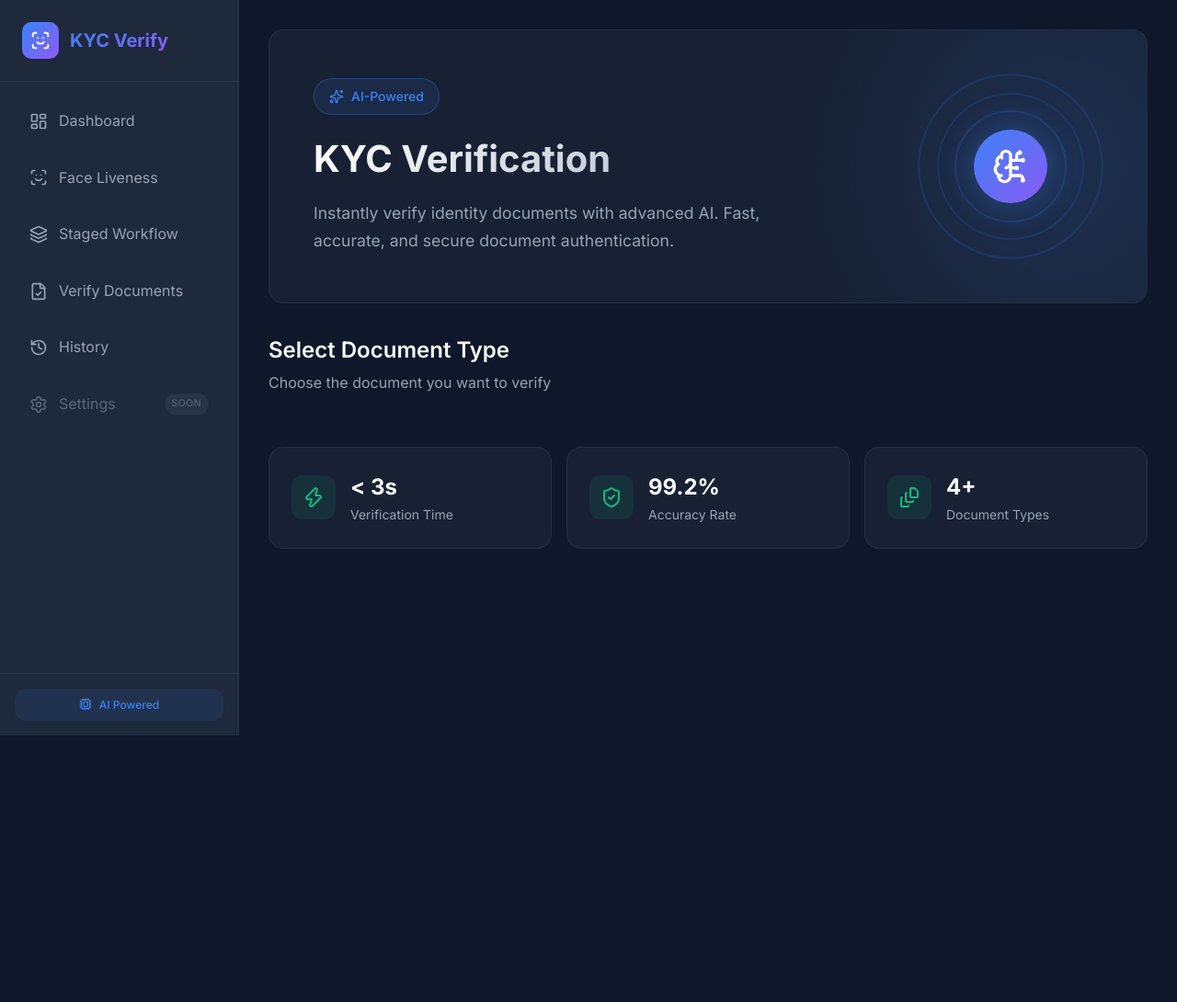
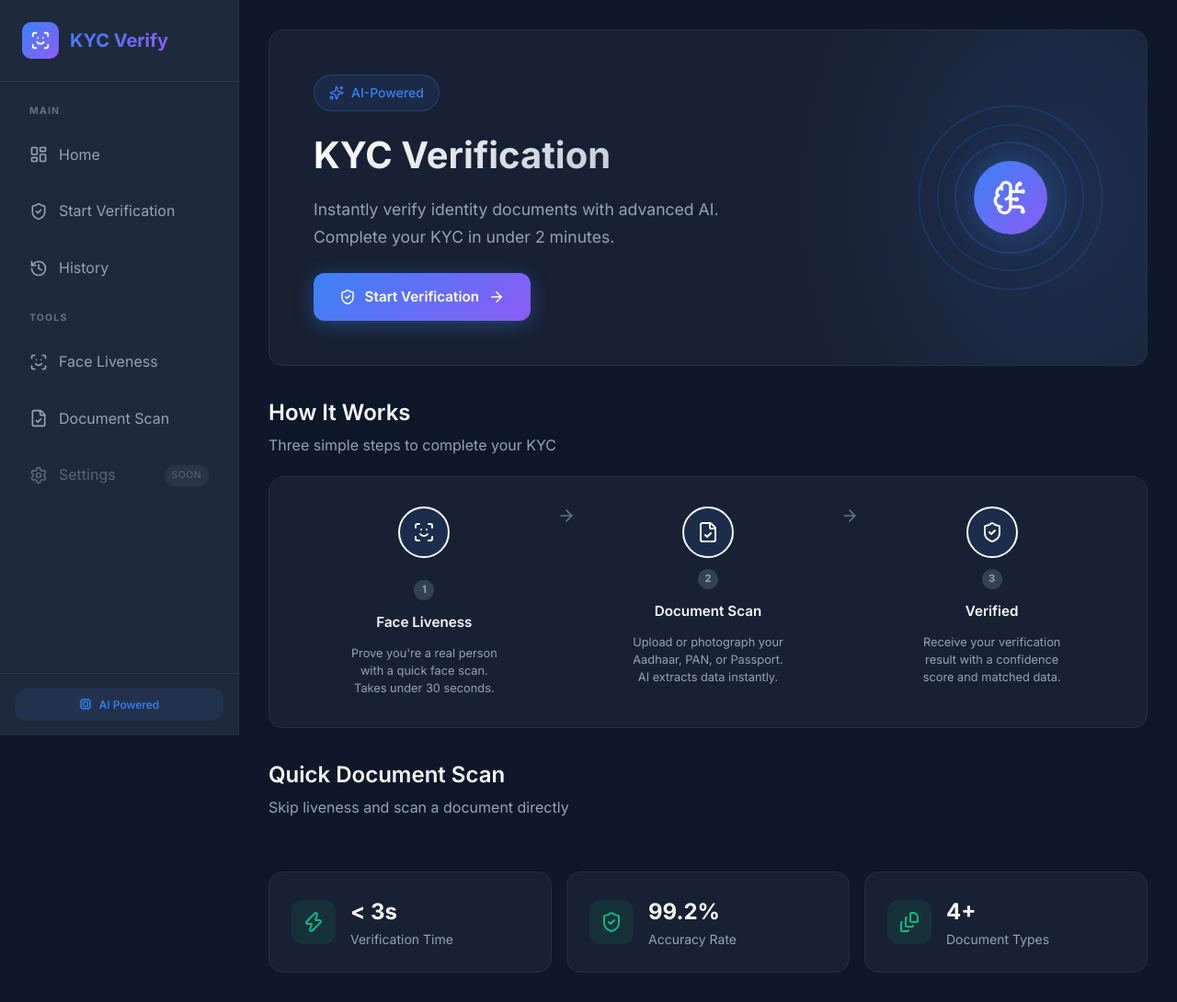
Before and after one commit to Bharath1538/AI_KYC_VERIFICATION, a Python web app: template templates/dashboard.html in a window 1280 px wide. Shown: the whole page at 92% size. Before the commit the page ends 800 px from the top, so only its background shows below. Run offline with Jinja, Linux system fonts and the light colour scheme; the template is opened without the code that fills it, so the values that code supplies are empty.

Commit message:
capstone-check1: Full project snapshot - UX, services, templates, static assets, verification pipeline

```diff
--- a/static/css/style.css
+++ b/static/css/style.css
@@ -1876,3 +1876,104 @@ textarea.form-input {
         padding: 0.75rem 1rem;
     }
 }
+/* =====================================================
+   Sidebar Nav Section Labels
+   ===================================================== */
+.nav-section-label {
+    display: block;
+    font-size: 0.65rem;
+    font-weight: 700;
+    letter-spacing: 0.12em;
+    text-transform: uppercase;
+    color: var(--text-muted);
+    padding: 0 1rem 0.25rem;
+    margin-top: 0.5rem;
+}
+
+/* =====================================================
+   Dashboard Hero CTA Button
+   ===================================================== */
+.hero-cta-btn {
+    display: inline-flex;
+    align-items: center;
+    gap: 0.6rem;
+    margin-top: 1.5rem;
+    padding: 0.85rem 1.75rem;
+    background: var(--gradient-blue);
+    color: white;
+    text-decoration: none;
+    border-radius: var(--border-radius);
+    font-weight: 600;
+    font-size: 0.95rem;
+    transition: opacity var(--transition-fast), transform var(--transition-fast);
+    box-shadow: 0 4px 20px rgba(59, 130, 246, 0.35);
+}
+.hero-cta-btn:hover { opacity: 0.9; transform: translateY(-1px); }
+.hero-cta-btn svg { width: 18px; height: 18px; }
+
+/* =====================================================
+   How It Works Strip
+   ===================================================== */
+.how-it-works { margin-bottom: 2rem; }
+.how-it-works .section-header { margin-bottom: 1.25rem; }
+.how-steps {
+    display: flex;
+    align-items: flex-start;
+    background: var(--glass-bg);
+    border: 1px solid var(--glass-border);
+    border-radius: var(--border-radius-lg);
+    padding: 2rem;
+}
+.how-step {
+    flex: 1;
+    display: flex;
+    flex-direction: column;
+    align-items: center;
+    text-align: center;
+    gap: 0.75rem;
+}
+.how-step-icon {
+    width: 56px; height: 56px;
+    border-radius: 50%;
+    background: rgba(59, 130, 246, 0.12);
+    border: 2px solid currentColor;
+    display: flex; align-items: center; justify-content: center;
+}
+.how-step-icon svg { width: 24px; height: 24px; }
+.how-step-num {
+    width: 22px; height: 22px;
+    background: var(--bg-tertiary);
+    border-radius: 50%;
+    display: flex; align-items: center; justify-content: center;
+    font-size: 0.7rem; font-weight: 700; color: var(--text-secondary);
+}
+.how-step h4 { font-size: 0.95rem; font-weight: 600; color: var(--text-primary); margin: 0; }
+.how-step p { font-size: 0.8rem; color: var(--text-secondary); line-height: 1.5; margin: 0; max-width: 170px; }
+.how-step-arrow { display: flex; align-items: center; padding-top: 1rem; color: var(--text-muted); flex-shrink: 0; padding: 0 0.5rem; }
+.how-step-arrow svg { width: 20px; height: 20px; }
+
+/* =====================================================
+   Workflow Begin Verification Banner
+   ===================================================== */
+.workflow-cta-banner {
+    display: flex; align-items: center; justify-content: space-between; gap: 1rem;
+    background: rgba(59, 130, 246, 0.08);
+    border: 1px solid rgba(59, 130, 246, 0.25);
+    border-radius: var(--border-radius);
+    padding: 1rem 1.5rem; margin-bottom: 1.5rem;
+}
+.workflow-cta-text {
+    display: flex; align-items: center; gap: 0.75rem;
+    color: var(--text-secondary); font-size: 0.9rem;
+}
+.workflow-cta-text svg { width: 18px; height: 18px; color: var(--accent-blue); flex-shrink: 0; }
+.workflow-begin-btn {
+    display: inline-flex; align-items: center; gap: 0.5rem;
+    padding: 0.65rem 1.25rem;
+    background: var(--gradient-blue); color: white;
+    text-decoration: none; border-radius: var(--border-radius);
+    font-weight: 600; font-size: 0.85rem; white-space: nowrap;
+    transition: opacity var(--transition-fast); flex-shrink: 0;
+}
+.workflow-begin-btn:hover { opacity: 0.88; }
+.workflow-begin-btn svg { width: 16px; height: 16px; }
--- a/templates/base.html
+++ b/templates/base.html
@@ -34,25 +34,30 @@
         </div>
 
         <nav class="sidebar-nav">
+            <!-- Main Flow -->
+            <span class="nav-section-label">MAIN</span>
             <a href="/" class="nav-item {% if request.url.path == '/' %}active{% endif %}">
                 <i data-lucide="layout-dashboard"></i>
-                <span>Dashboard</span>
+                <span>Home</span>
             </a>
+            <a href="/workflow" class="nav-item {% if '/workflow' in request.url.path %}active{% endif %}">
+                <i data-lucide="shield-check"></i>
+                <span>Start Verification</span>
+            </a>
+            <a href="/history" class="nav-item {% if '/history' in request.url.path %}active{% endif %}">
+                <i data-lucide="history"></i>
+                <span>History</span>
+            </a>
+
+            <!-- Tools -->
+            <span class="nav-section-label" style="margin-top: 0.75rem;">TOOLS</span>
             <a href="/liveness" class="nav-item {% if '/liveness' in request.url.path %}active{% endif %}">
                 <i data-lucide="scan-face"></i>
                 <span>Face Liveness</span>
             </a>
-            <a href="/workflow" class="nav-item {% if '/workflow' in request.url.path %}active{% endif %}">
-                <i data-lucide="layers"></i>
-                <span>Staged Workflow</span>
-            </a>
             <a href="/verify/aadhaar" class="nav-item {% if '/verify' in request.url.path %}active{% endif %}">
                 <i data-lucide="file-check"></i>
-                <span>Verify Documents</span>
-            </a>
-            <a href="/history" class="nav-item {% if '/history' in request.url.path %}active{% endif %}">
-                <i data-lucide="history"></i>
-                <span>History</span>
+                <span>Document Scan</span>
             </a>
             <a href="#" class="nav-item disabled">
                 <i data-lucide="settings"></i>
--- a/templates/dashboard.html
+++ b/templates/dashboard.html
@@ -12,8 +12,13 @@
                 AI-Powered
             </span>
             <h1 class="hero-title">KYC Verification</h1>
-            <p class="hero-subtitle">Instantly verify identity documents with advanced AI. Fast, accurate, and secure
-                document authentication.</p>
+            <p class="hero-subtitle">Instantly verify identity documents with advanced AI. Complete your KYC in under 2
+                minutes.</p>
+            <a href="/workflow" class="hero-cta-btn">
+                <i data-lucide="shield-check"></i>
+                <span>Start Verification</span>
+                <i data-lucide="arrow-right"></i>
+            </a>
         </div>
         <div class="hero-visual">
             <div class="ai-brain">
@@ -28,11 +33,52 @@
     </div>
 </section>
 
-<!-- Document Types Section -->
+<!-- How It Works -->
+<section class="how-it-works">
+    <div class="section-header">
+        <h2>How It Works</h2>
+        <p>Three simple steps to complete your KYC</p>
+    </div>
+    <div class="how-steps">
+        <div class="how-step">
+            <div class="how-step-icon" style="--step-color: #8b5cf6">
+                <i data-lucide="scan-face"></i>
+            </div>
+            <div class="how-step-connector"></div>
+            <div class="how-step-num">1</div>
+            <h4>Face Liveness</h4>
+            <p>Prove you're a real person with a quick face scan. Takes under 30 seconds.</p>
+        </div>
+        <div class="how-step-arrow">
+            <i data-lucide="arrow-right"></i>
+        </div>
+        <div class="how-step">
+            <div class="how-step-icon" style="--step-color: #3b82f6">
+                <i data-lucide="file-check"></i>
+            </div>
+            <div class="how-step-num">2</div>
+            <h4>Document Scan</h4>
+            <p>Upload or photograph your Aadhaar, PAN, or Passport. AI extracts data instantly.</p>
+        </div>
+        <div class="how-step-arrow">
+            <i data-lucide="arrow-right"></i>
+        </div>
+        <div class="how-step">
+            <div class="how-step-icon" style="--step-color: #10b981">
+                <i data-lucide="shield-check"></i>
+            </div>
+            <div class="how-step-num">3</div>
+            <h4>Verified</h4>
+            <p>Receive your verification result with a confidence score and matched data.</p>
+        </div>
+    </div>
+</section>
+
+<!-- Quick Scan Section -->
 <section class="documents-section">
     <div class="section-header">
-        <h2>Select Document Type</h2>
-        <p>Choose the document you want to verify</p>
+        <h2>Quick Document Scan</h2>
+        <p>Skip liveness and scan a document directly</p>
     </div>
 
     <div class="documents-grid">
--- a/templates/liveness.html
+++ b/templates/liveness.html
@@ -71,7 +71,7 @@
     <div class="liveness-steps">
         <h3>Liveness Verification Steps</h3>
 
-        <div class="step-list">
+        <div class="step-list" id="challengeList">
             <div class="step-item" id="step1" data-step="1">
                 <div class="step-number">1</div>
                 <div class="step-content">
@@ -136,5 +136,6 @@
 {% endblock %}
 
 {% block scripts %}
+<script src="https://cdn.jsdelivr.net/npm/@mediapipe/tasks-vision/vision_bundle.js" crossorigin="anonymous"></script>
 <script src="/static/js/liveness.js"></script>
 {% endblock %}
```
Also changed, not shown: services/anti_spoofing.py (added, +123 -0 lines), static/js/liveness.js (+146 -262 lines), templates/workflow.html (+18 -14 lines), 1 other file.
